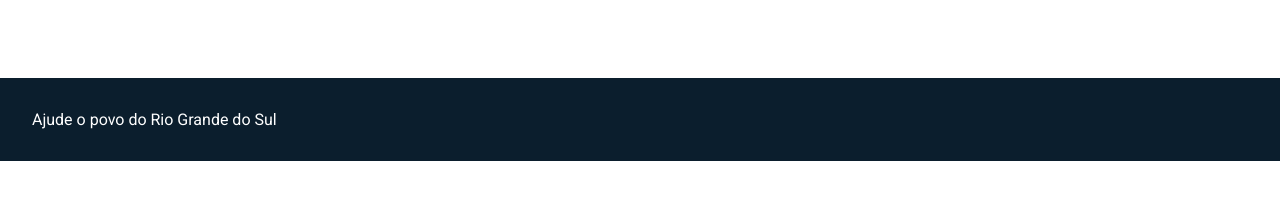
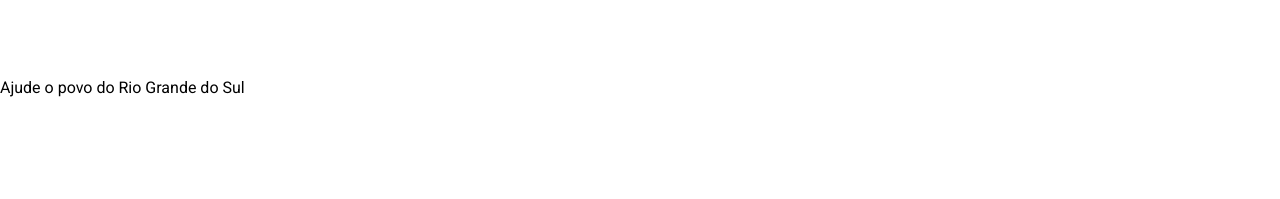
Before and after one commit to Akimkj/projeto-recodeProAI-33, a plain HTML site: page contato.html in a window 1280 px wide. Shown: the part 397-596 px from the top of the page. Drawn offline with Linux system fonts and the light colour scheme.

Commit message:
Update contato.css

```diff
--- a/assets/css/contato.css
+++ b/assets/css/contato.css
@@ -35,11 +35,3 @@ main > p {
 #listaContatos > a > img {
     width: 35px;
 }
-
-/*Configurações footer*/
-footer {
-    background-color:  #0B1E2D;
-    color: white;
-    padding: 2em;
-    width: 100%;
-}
```
